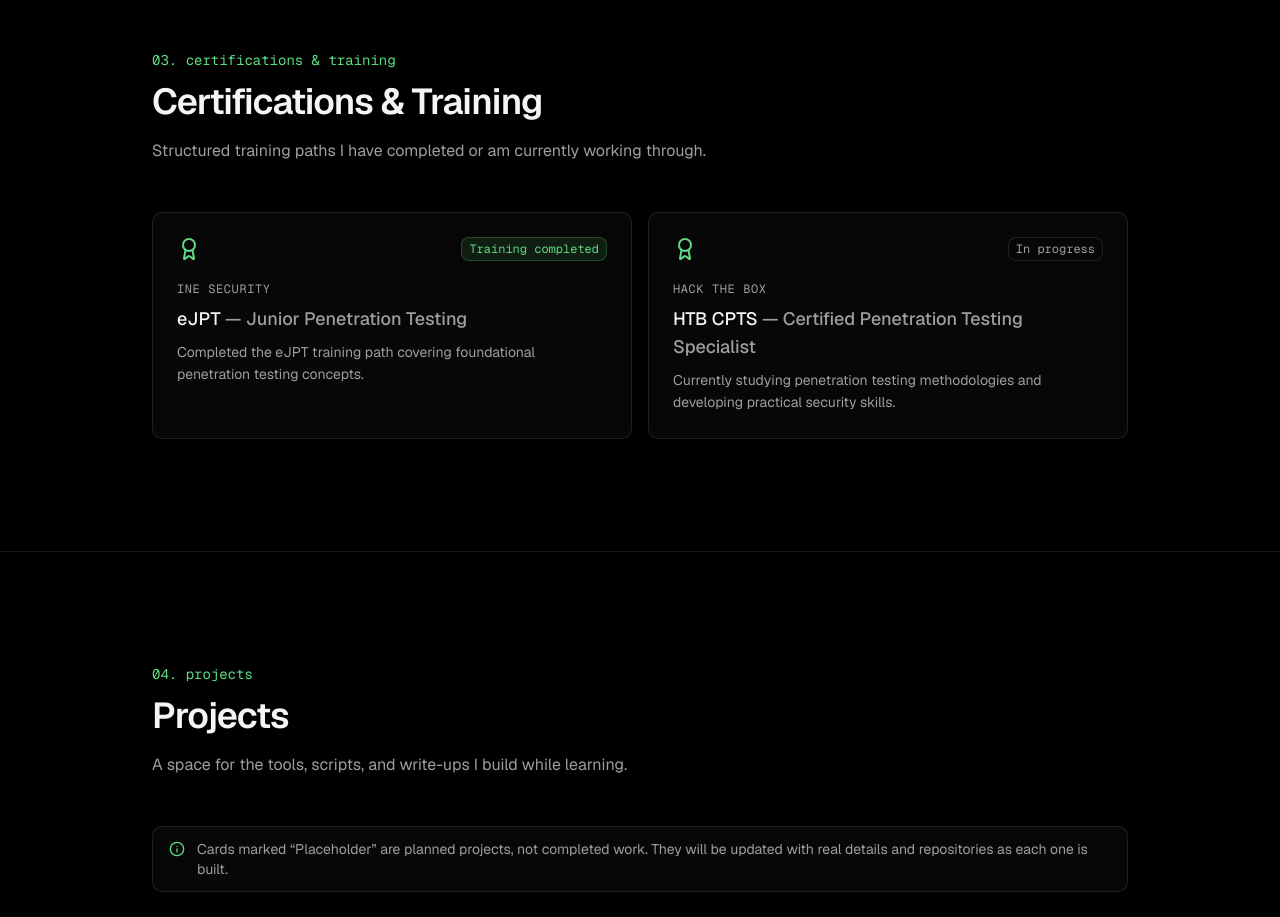
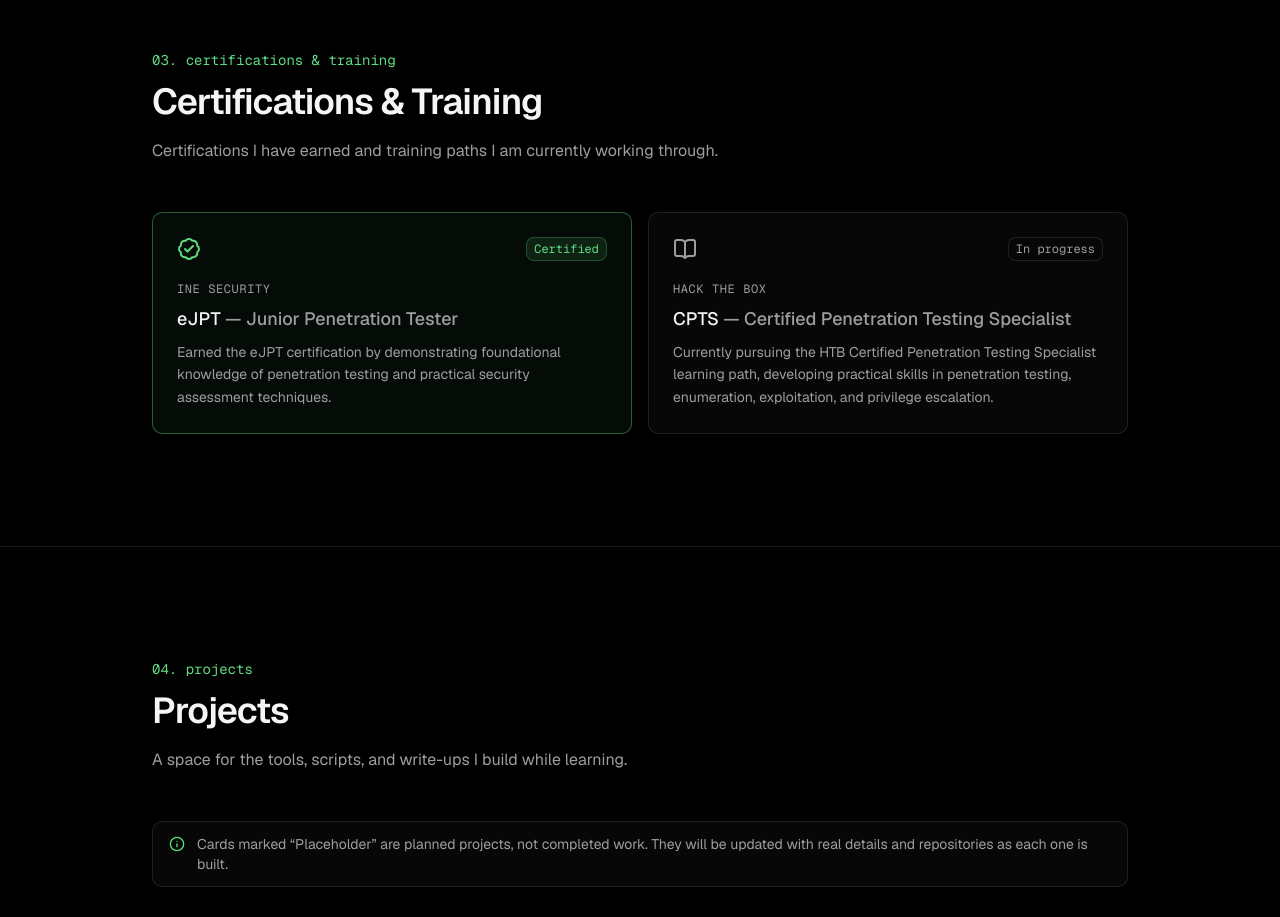
Before and after one commit to dilipkumar-sec/portfolio, a Next.js app: page / in a window 1280 px wide. Shown: the part 2720-3637 px from the top of the page. Built offline with nearby package versions, Linux system fonts and the light colour scheme.

Commit message:
feat: enhance certification card and update site config descriptions
V0-Chat-Id: tFODHA94SJh

```diff
--- a/components/certification-card.tsx
+++ b/components/certification-card.tsx
@@ -1,5 +1,6 @@
-import { ArrowUpRight, Award } from 'lucide-react'
+import { ArrowUpRight, BadgeCheck, BookOpen } from 'lucide-react'
 import { Tag } from '@/components/tag'
+import { cn } from '@/lib/utils'
 import type { Certification } from '@/lib/site-config'
 
 const statusLabel: Record<Certification['status'], string> = {
@@ -15,10 +16,20 @@ const statusVariant: Record<Certification['status'], 'accent' | 'outline'> = {
 }
 
 export function CertificationCard({ certification }: { certification: Certification }) {
+  const isCertified = certification.status === 'certified'
+  const Icon = isCertified ? BadgeCheck : BookOpen
+
   return (
-    <article className="flex h-full flex-col rounded-lg border border-border bg-card p-6 transition-colors hover:border-primary/40">
+    <article
+      className={cn(
+        'flex h-full flex-col rounded-lg border p-6 transition-colors',
+        isCertified
+          ? 'border-primary/40 bg-primary/5 hover:border-primary/70'
+          : 'border-border bg-card hover:border-primary/40',
+      )}
+    >
       <div className="mb-5 flex items-start justify-between gap-4">
-        <Award className="size-6 text-primary" aria-hidden="true" />
+        <Icon className={cn('size-6', isCertified ? 'text-primary' : 'text-muted-foreground')} aria-hidden="true" />
         <Tag variant={statusVariant[certification.status]}>
           <span className="sr-only">Status: </span>
           {statusLabel[certification.status]}
--- a/components/certifications.tsx
+++ b/components/certifications.tsx
@@ -8,7 +8,7 @@ export function Certifications() {
       id="certifications"
       index="03"
       title="Certifications & Training"
-      description="Structured training paths I have completed or am currently working through."
+      description="Certifications I have earned and training paths I am currently working through."
     >
       <ul className="grid gap-4 md:grid-cols-2">
         {certifications.map((certification) => (
--- a/lib/site-config.ts
+++ b/lib/site-config.ts
@@ -79,17 +79,21 @@ export type Certification = {
 export const certifications: Certification[] = [
   {
     shortName: 'eJPT',
-    title: 'Junior Penetration Testing',
+    title: 'Junior Penetration Tester',
     provider: 'INE Security',
-    status: 'training-completed',
-    description: 'Completed the eJPT training path covering foundational penetration testing concepts.',
+    status: 'certified',
+    description:
+      'Earned the eJPT certification by demonstrating foundational knowledge of penetration testing and practical security assessment techniques.',
+    // Paste your official INE credential verification URL here, e.g. 'https://certs.ine.com/...'
+    verificationUrl: '',
   },
   {
-    shortName: 'HTB CPTS',
+    shortName: 'CPTS',
     title: 'Certified Penetration Testing Specialist',
     provider: 'Hack The Box',
     status: 'in-progress',
-    description: 'Currently studying penetration testing methodologies and developing practical security skills.',
+    description:
+      'Currently pursuing the HTB Certified Penetration Testing Specialist learning path, developing practical skills in penetration testing, enumeration, exploitation, and privilege escalation.',
   },
 ]
 
```
